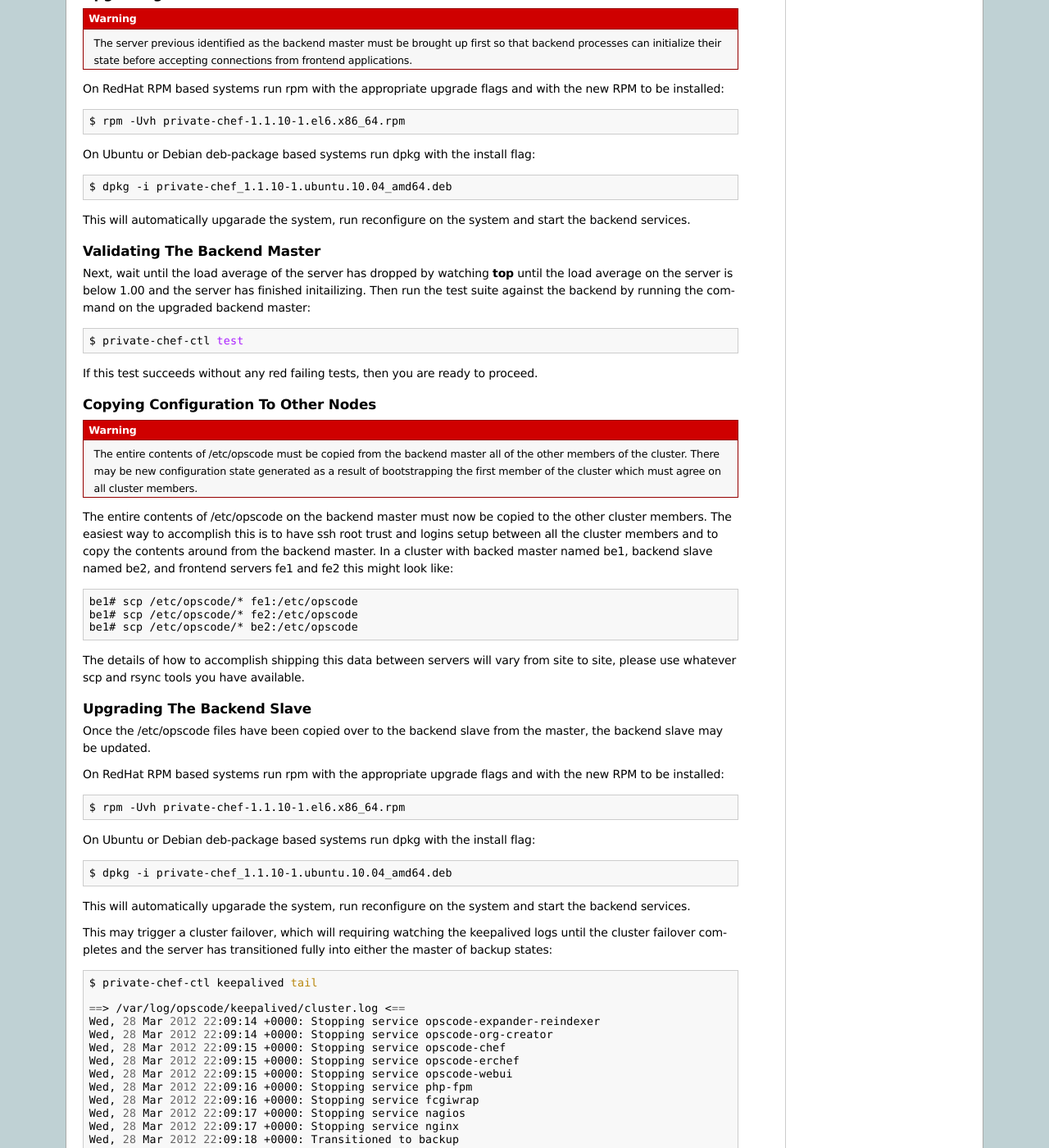
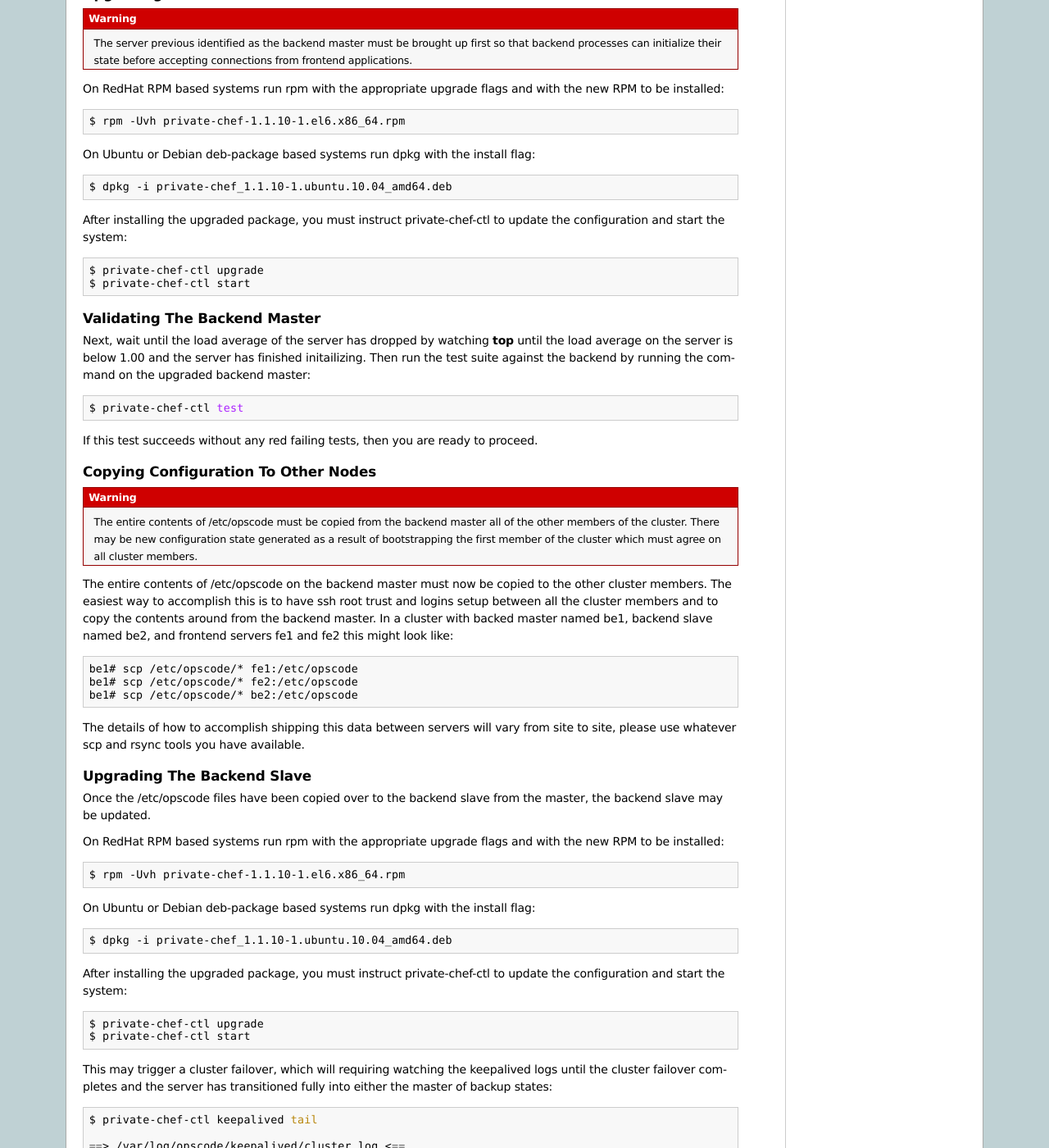
Before and after one commit to chef-boneyard/private-chef-administration, a Sphinx documentation site: the page built from source/administration/upgrading.rst, in a window 1280 px wide and 1400 px high, scrolled down 1749 px. Shown: the whole window at 82% size. Built offline with Sphinx 7.4.7, drawn with Linux system fonts in a browser that asks for light colours; some of the changed text lies outside the part shown.

Commit message:
modify HA upgrade docs for manualized upgrading

```diff
--- a/source/administration/upgrading.rst
+++ b/source/administration/upgrading.rst
@@ -166,8 +166,13 @@
 
   $ dpkg -i private-chef_1.1.10-1.ubuntu.10.04_amd64.deb
 
-This will automatically upgarade the system, run reconfigure on the system and start the
-backend services.
+After installing the upgraded package, you must instruct private-chef-ctl to
+update the configuration and start the system:
+
+.. code-block:: bash
+
+  $ private-chef-ctl upgrade
+  $ private-chef-ctl start
 
 .. index::
   triple: upgrade; high availabilty upgrade; validating the backend master
@@ -234,8 +239,13 @@
 
   $ dpkg -i private-chef_1.1.10-1.ubuntu.10.04_amd64.deb
 
-This will automatically upgarade the system, run reconfigure on the system and start the
-backend services.
+After installing the upgraded package, you must instruct private-chef-ctl to
+update the configuration and start the system:
+
+.. code-block:: bash
+
+  $ private-chef-ctl upgrade
+  $ private-chef-ctl start
 
 This may trigger a cluster failover, which will requiring watching the keepalived logs until
 the cluster failover completes and the server has transitioned fully into either the
@@ -280,5 +290,10 @@
 
   $ dpkg -i private-chef_1.1.10-1.ubuntu.10.04_amd64.deb
 
-This will automatically upgarade the system, run reconfigure on the system and start the
-frontend services.
+After installing the upgraded package, you must instruct private-chef-ctl to
+update the configuration and start the system:
+
+.. code-block:: bash
+
+  $ private-chef-ctl upgrade
+  $ private-chef-ctl start
```
